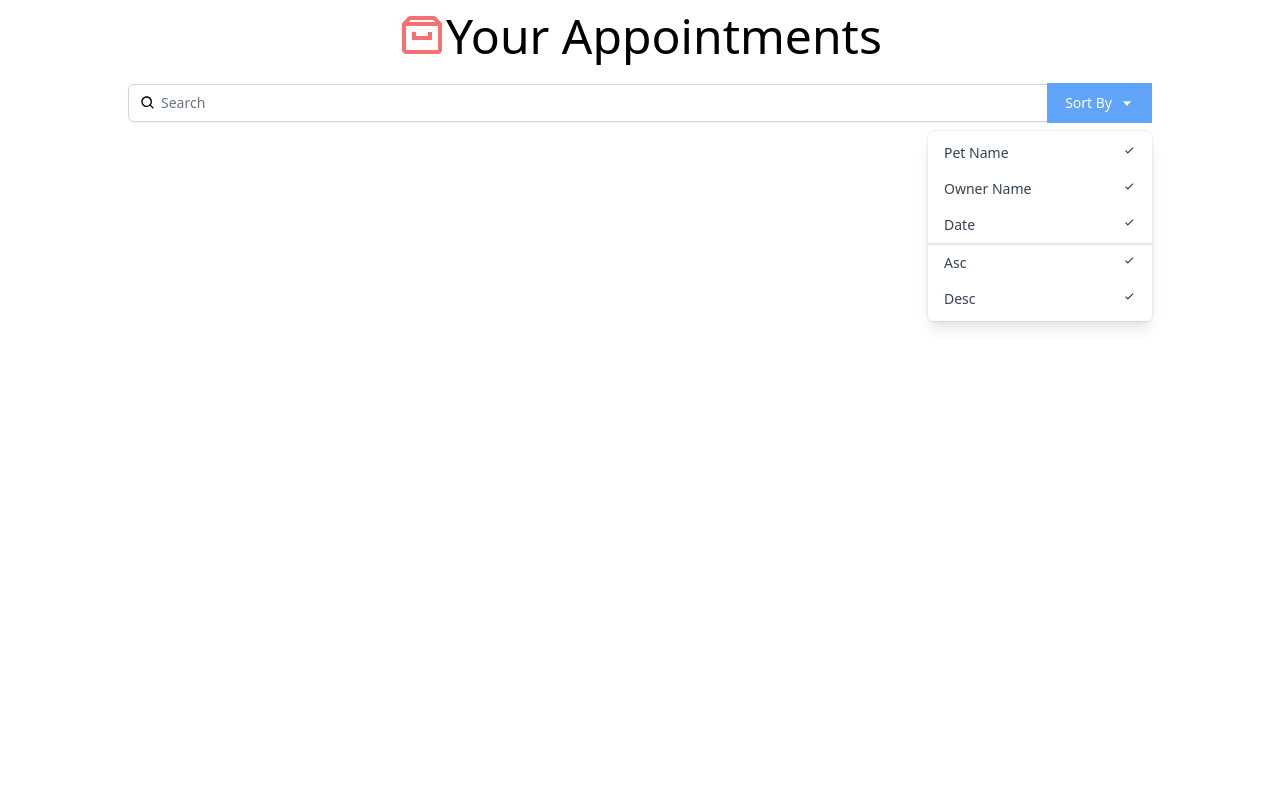
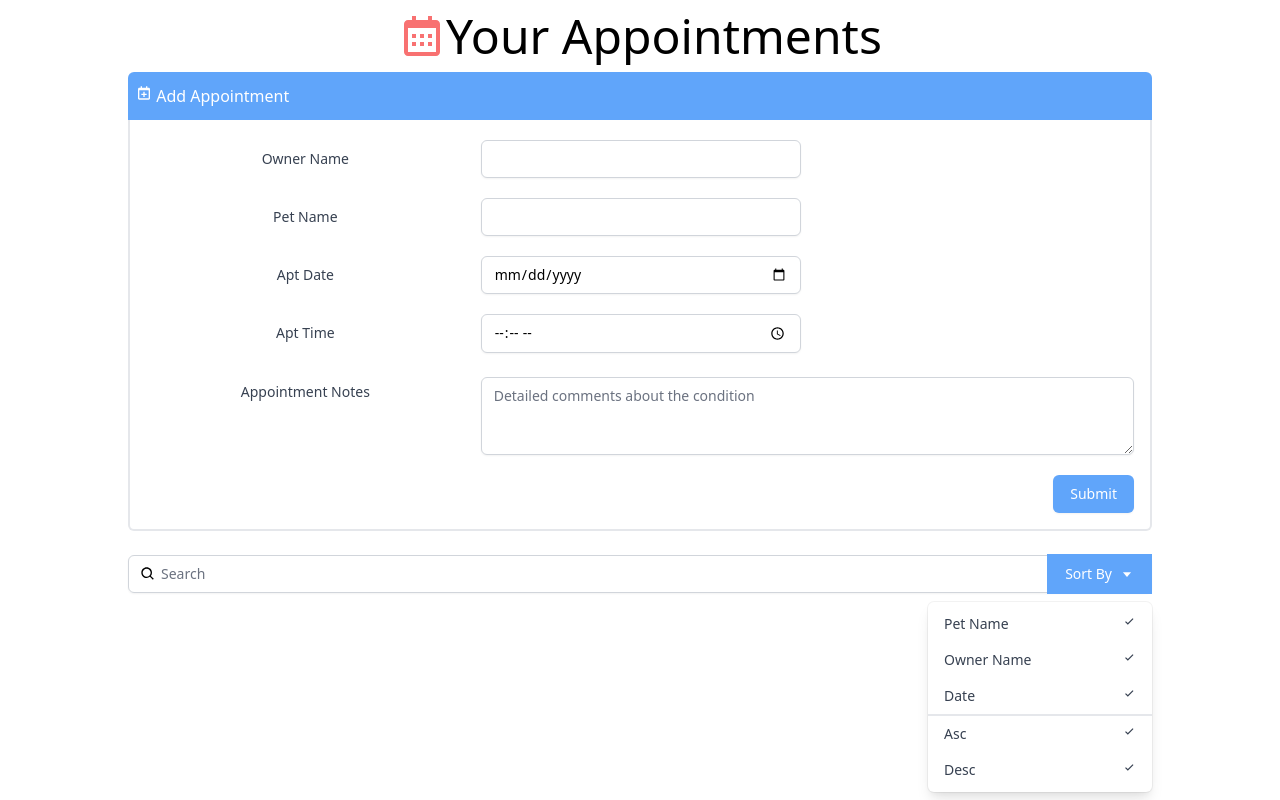
Before and after one commit to mandanemedia/appointment-list, a React (Create React App) app: page / in a window 1280 px wide. Built offline with nearby package versions, Linux system fonts and the light colour scheme.

Commit message:
Add AddAppointment component

```diff
--- a/src/App.js
+++ b/src/App.js
@@ -1,12 +1,17 @@
-import { BiArchive } from "react-icons/bi"
+import { BiCalendar } from "react-icons/bi"
 import Search from "./components/Search"
+import AddAppointment from "./components/AddAppointment"
 import "./App.css"
 
-function App() {
+
+const App = () => {
+
   return (
     <div className="App container mx-auto mt-3 font-thin">
-      <h1 className="text-5xl">
-        <BiArchive className="inline-block text-red-400 align-top" />Your Appointments</h1>
+      <h1 className="text-5xl mb-3">
+        <BiCalendar className="inline-block text-red-400 align-top" />Your Appointments
+      </h1>
+      <AddAppointment />
       <Search />
     </div>
   );
--- /dev/null
+++ b/src/components/AddAppointment.js
@@ -0,0 +1,73 @@
+import { BiCalendarPlus } from "react-icons/bi"
+
+const AddAppointment = () => {
+    return (
+        <div>
+      <button className="bg-blue-400 text-white px-2 py-3 w-full text-left rounded-t-md">
+        <div><BiCalendarPlus className="inline-block align-text-top" />  Add Appointment</div>
+      </button>
+      <div className="border-r-2 border-b-2 border-l-2 border-light-blue-500 rounded-b-md pl-4 pr-4 pb-4">
+        <div className="sm:grid sm:grid-cols-3 sm:gap-4 sm:items-start  sm:pt-5">
+          <label htmlFor="ownerName" className="block text-sm font-medium text-gray-700 sm:mt-px sm:pt-2">
+            Owner Name
+          </label>
+          <div className="mt-1 sm:mt-0 sm:col-span-2">
+            <input type="text" name="ownerName" id="ownerName"
+              className="max-w-lg block w-full shadow-sm focus:ring-indigo-500 focus:border-indigo-500 sm:max-w-xs sm:text-sm border-gray-300 rounded-md" />
+          </div>
+        </div>
+
+        <div className="sm:grid sm:grid-cols-3 sm:gap-4 sm:items-start  sm:pt-5">
+          <label htmlFor="petName" className="block text-sm font-medium text-gray-700 sm:mt-px sm:pt-2">
+            Pet Name
+          </label>
+          <div className="mt-1 sm:mt-0 sm:col-span-2">
+            <input type="text" name="petName" id="petName"
+              className="max-w-lg block w-full shadow-sm focus:ring-indigo-500 focus:border-indigo-500 sm:max-w-xs sm:text-sm border-gray-300 rounded-md" />
+          </div>
+        </div>
+
+        <div className="sm:grid sm:grid-cols-3 sm:gap-4 sm:items-start  sm:pt-5">
+          <label htmlFor="aptDate" className="block text-sm font-medium text-gray-700 sm:mt-px sm:pt-2">
+            Apt Date
+          </label>
+          <div className="mt-1 sm:mt-0 sm:col-span-2">
+            <input type="date" name="aptDate" id="aptDate"
+              className="max-w-lg block w-full shadow-sm focus:ring-indigo-500 focus:border-indigo-500 sm:max-w-xs sm:text-sm border-gray-300 rounded-md" />
+          </div>
+        </div>
+
+        <div className="sm:grid sm:grid-cols-3 sm:gap-4 sm:items-start  sm:pt-5">
+          <label htmlFor="aptTime" className="block text-sm font-medium text-gray-700 sm:mt-px sm:pt-2">
+            Apt Time
+          </label>
+          <div className="mt-1 sm:mt-0 sm:col-span-2">
+            <input type="time" name="aptTime" id="aptTime"
+              className="max-w-lg block w-full shadow-sm focus:ring-indigo-500 focus:border-indigo-500 sm:max-w-xs sm:text-sm border-gray-300 rounded-md" />
+          </div>
+        </div>
+
+        <div className="sm:grid sm:grid-cols-3 sm:gap-4 sm:items-start  sm:pt-5">
+          <label htmlFor="aptNotes" className="block text-sm font-medium text-gray-700 sm:mt-px sm:pt-2">
+            Appointment Notes
+          </label>
+          <div className="mt-1 sm:mt-0 sm:col-span-2">
+            <textarea id="aptNotes" name="aptNotes" rows="3"
+              className="shadow-sm focus:ring-indigo-500 focus:border-indigo-500 mt-1 block w-full sm:text-sm border-gray-300 rounded-md" placeholder="Detailed comments about the condition"></textarea>
+          </div>
+        </div>
+
+
+        <div className="pt-5">
+          <div className="flex justify-end">
+            <button type="submit" className="ml-3 inline-flex justify-center py-2 px-4 border border-transparent shadow-sm text-sm font-medium rounded-md text-white bg-blue-400 hover:bg-blue-700 focus:outline-none focus:ring-2 focus:ring-offset-2 focus:ring-blue-400">
+              Submit
+            </button>
+          </div>
+        </div>
+      </div>
+    </div>
+    );
+}
+
+export default AddAppointment;
```
